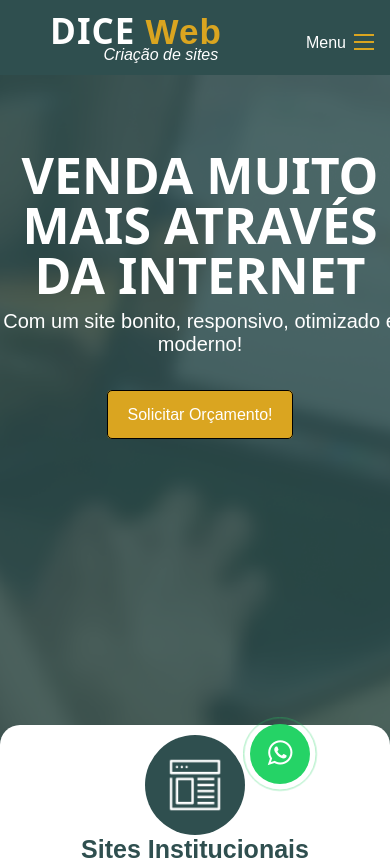
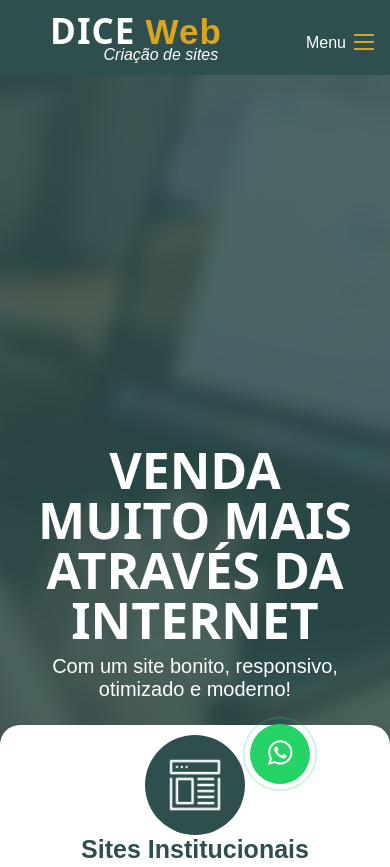
Before and after one commit to kallew-oliver/DICE_Web, a plain HTML site: page index.html in a window 390 px wide. Shown: the top 867 px of the page. Drawn offline with Linux system fonts and the light colour scheme.

Commit message:
Update style.css

```diff
--- a/style.css
+++ b/style.css
@@ -908,13 +908,12 @@ body .container {
     }
 
     .informacoes{
-        position: absolute;
+        position: relative;
         align-items: center;
         width: 100%;
         margin: auto;
         height: 300px;
-        top: 150px;
-        left: 0px;
+
     }
     .informacoes > h1{
         margin-bottom: 10px;
@@ -1190,7 +1189,9 @@ body .container {
 
     .informacoes{
         display: block;
-        width: 400px;
+        width: 100%;
+	    padding: 20px;
+	    top: 150px;
         text-align: center;
         margin: auto;
     }
```
